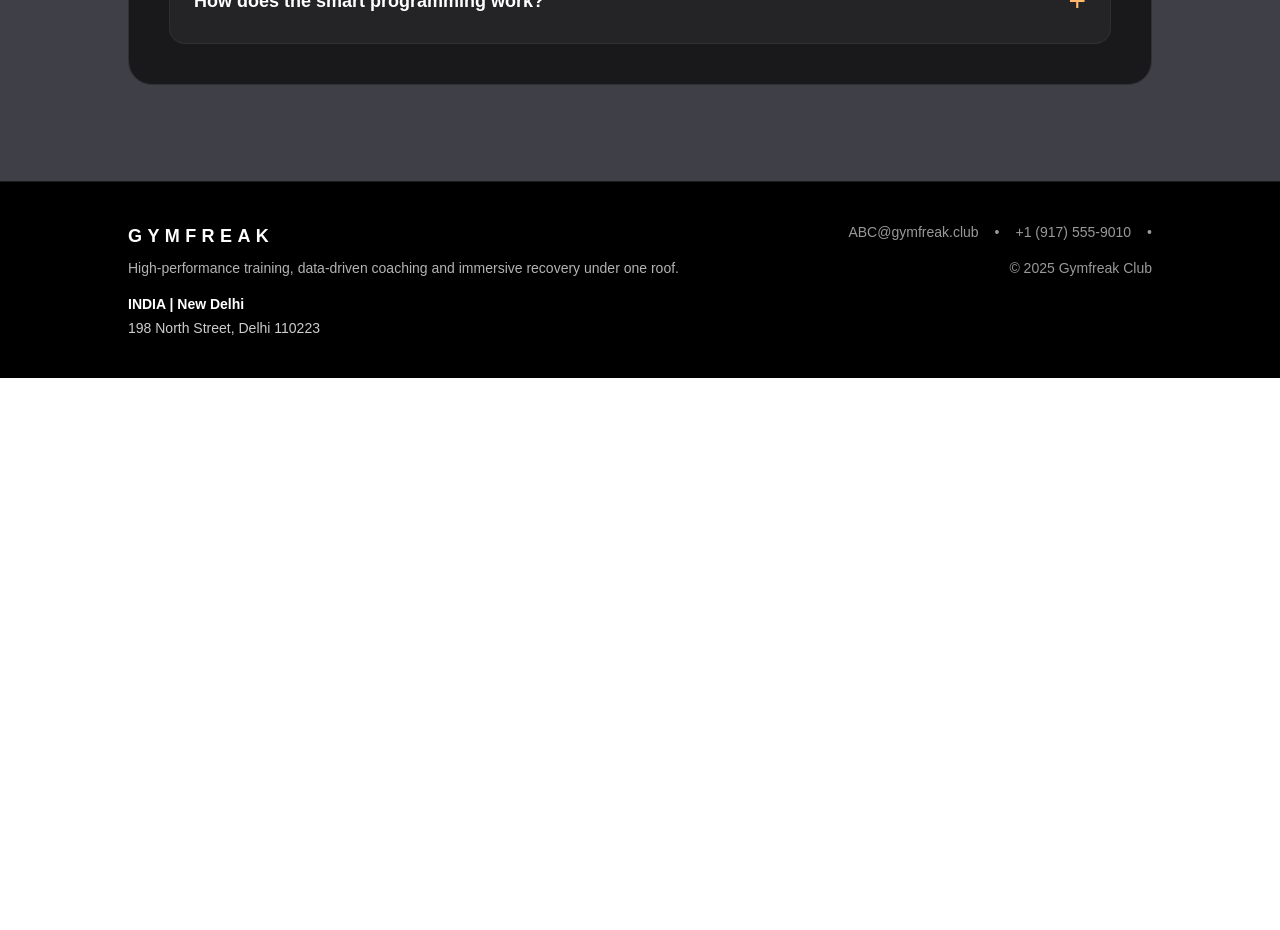
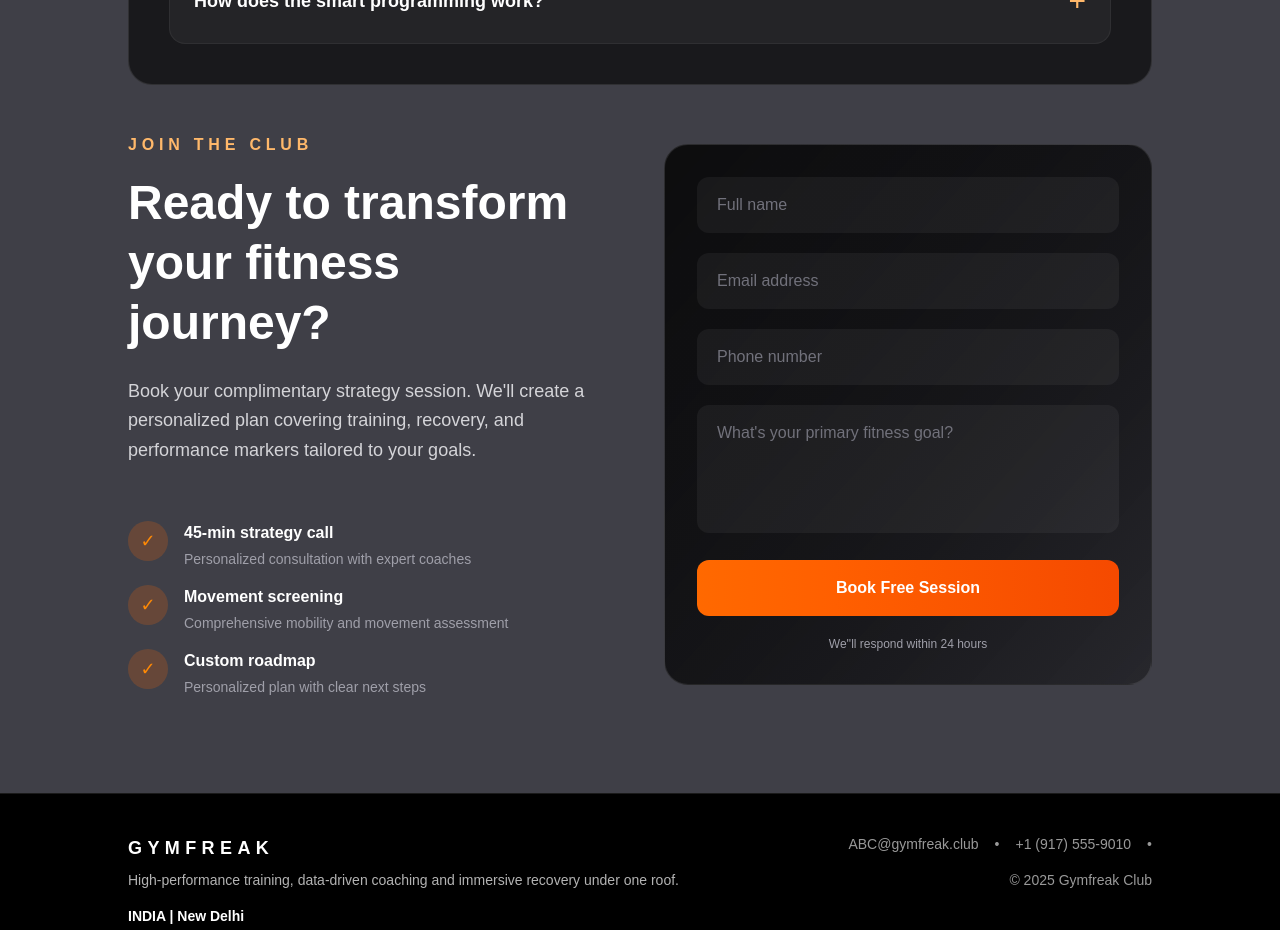
Before and after one commit to Gauravjangra2003/Gym-Management, a Next.js app: page / in a window 1280 px wide. Shown: the part 3780-4710 px from the top of the page. Before the commit the page ends 4158 px from the top, so only its background shows below. Built offline with nearby package versions, Linux system fonts and the light colour scheme.

Commit message:
Add form section

```diff
--- a/app/page.tsx
+++ b/app/page.tsx
@@ -1,6 +1,7 @@
 import Footer from "@/components/layout/Footer";
 import Header from "@/components/layout/Header";
 import Faq from "@/components/sections/Faq";
+import Form from "@/components/sections/Form";
 import GymStatics from "@/components/sections/GymStatics";
 import HeroSection from "@/components/sections/HeroSection";
 import Plans from "@/components/sections/Plans";
@@ -24,6 +25,7 @@ export default function Home() {
                   <Trainers />
                   <Reviews />
                   <Faq />
+                  <Form />
               </main>
         </div>
         <Footer />
--- /dev/null
+++ b/components/sections/Form.tsx
@@ -0,0 +1,161 @@
+'use client';
+import { useState } from 'react';
+
+const Form = () => {
+
+  const [formData, setFormData] = useState({
+    name: '',
+    email: '',
+    phone: '',
+    goal: '',
+  });
+  const [showModal, setShowModal] = useState(false);
+
+  const handleSubmit = (e) => {
+    e.preventDefault();
+    setShowModal(true);
+    setFormData({ name: '', email: '', phone: '', goal: '' });
+  };
+
+  const handleChange = (field, value) => {
+    setFormData({ ...formData, [field]: value });
+  };
+
+  return (
+    <>
+    <div className="w-full">
+        <div className="flex flex-col gap-8 lg:flex-row lg:gap-12">
+            {/* Left Side box */}
+                <div className="space-y-6 flex flex-col justify-center lg:w-1/2">
+                  <div>
+                    <p className="text-sm font-semibold uppercase tracking-[0.3em] text-orange-300 md:text-base mb-4">
+                      Join The Club
+                    </p>
+                    <h2 className="text-3xl font-bold text-white md:text-4xl lg:text-5xl mb-6 leading-tight">
+                      Ready to transform your fitness journey?
+                    </h2>
+                    <p className="text-base text-zinc-300 md:text-lg leading-relaxed mb-8">
+                      Book your complimentary strategy session. We&apos;ll create a personalized plan
+                      covering training, recovery, and performance markers tailored to your goals.
+                    </p>
+                  </div>
+
+                  <div className="space-y-4">
+                    <div className="flex items-start gap-4">
+                      <div className="flex-shrink-0 w-10 h-10 rounded-full bg-orange-500/20 flex items-center justify-center">
+                        <span className="text-orange-400 text-lg">✓</span>
+                      </div>
+                      <div>
+                        <p className="font-semibold text-white mb-1">45-min strategy call</p>
+                        <p className="text-sm text-zinc-400">Personalized consultation with expert coaches</p>
+                      </div>
+                    </div>
+                    <div className="flex items-start gap-4">
+                      <div className="flex-shrink-0 w-10 h-10 rounded-full bg-orange-500/20 flex items-center justify-center">
+                        <span className="text-orange-400 text-lg">✓</span>
+                      </div>
+                      <div>
+                        <p className="font-semibold text-white mb-1">Movement screening</p>
+                        <p className="text-sm text-zinc-400">Comprehensive mobility and movement assessment</p>
+                      </div>
+                    </div>
+                    <div className="flex items-start gap-4">
+                      <div className="flex-shrink-0 w-10 h-10 rounded-full bg-orange-500/20 flex items-center justify-center">
+                        <span className="text-orange-400 text-lg">✓</span>
+                      </div>
+                      <div>
+                        <p className="font-semibold text-white mb-1">Custom roadmap</p>
+                        <p className="text-sm text-zinc-400">Personalized plan with clear next steps</p>
+                      </div>
+                    </div>
+                  </div>
+                </div>
+
+                {/* Right Side box */}
+
+            <div className="lg:flex lg:items-center lg:w-1/2">
+            <form onSubmit={handleSubmit} className="w-full space-y-5 rounded-3xl border border-white/10 bg-gradient-to-br from-black/80 to-zinc-900/60 p-6 md:p-8">
+              <div>
+                <input
+                  type="text"
+                  value={formData.name}
+                  onChange={(e) => handleChange('name', e.target.value)}
+                  placeholder="Full name"
+                  className="w-full rounded-xl border-0 bg-white/5 px-5 py-4 text-white placeholder:text-zinc-500 outline-none focus:bg-white/10 focus:ring-2 focus:ring-orange-500/50 transition-all"
+                  />
+              </div>
+
+              <div>
+                <input
+                  type="email"
+                  value={formData.email}
+                  onChange={(e) => handleChange('email', e.target.value)}
+                  placeholder="Email address"
+                  className="w-full rounded-xl border-0 bg-white/5 px-5 py-4 text-white placeholder:text-zinc-500 outline-none focus:bg-white/10 focus:ring-2 focus:ring-orange-500/50 transition-all"
+                  />
+              </div>
+
+              <div>
+                <input
+                  type="phone"
+                  value={formData.phone}
+                  onChange={(e) => handleChange('phone', e.target.value)}
+                  placeholder="Phone number"
+                  className="w-full rounded-xl border-0 bg-white/5 px-5 py-4 text-white placeholder:text-zinc-500 outline-none focus:bg-white/10 focus:ring-2 focus:ring-orange-500/50 transition-all"
+                  />
+              </div>
+
+              <div>
+                <textarea
+                  value={formData.goal}
+                  onChange={(e) => handleChange('goal', e.target.value)}
+                  placeholder="What's your primary fitness goal?"
+                  rows="4"
+                  className="w-full rounded-xl border-0 bg-white/5 px-5 py-4 text-white placeholder:text-zinc-500 outline-none focus:bg-white/10 focus:ring-2 focus:ring-orange-500/50 transition-all resize-none"
+                  />
+              </div>
+
+              <button
+                type="submit"
+                className="w-full rounded-xl bg-gradient-to-r from-orange-500 to-orange-600 px-6 py-4 text-base font-bold text-white transition-all hover:from-orange-600 hover:to-orange-700 hover:shadow-lg hover:shadow-orange-500/50 hover:-translate-y-0.5"
+                >
+                Book Free Session
+              </button>
+
+              <p className="text-xs text-center text-zinc-400">
+                We''ll respond within 24 hours
+              </p>
+            </form>
+          </div>
+
+        </div>
+    </div>
+       {showModal && (
+        <div className="fixed inset-0 z-50 flex items-center justify-center bg-black/60 px-4 backdrop-blur-sm">
+          <div className="w-full max-w-md rounded-3xl border border-white/20 bg-gradient-to-br from-zinc-900 to-black p-8 text-center shadow-2xl">
+            <div className="w-16 h-16 mx-auto mb-4 rounded-full bg-green-500/20 flex items-center justify-center">
+              <span className="text-green-400 text-3xl">✓</span>
+            </div>
+            <p className="text-sm font-semibold uppercase tracking-[0.3em] text-orange-300 mb-2">
+              Request received
+            </p>
+            <p className="text-2xl font-bold text-white mb-6">
+              Successfully submitted!
+            </p>
+            <p className="text-sm text-zinc-400 mb-6">
+              We''ll get back to you within 24 hours to schedule your session.
+            </p>
+            <button
+              onClick={() => setShowModal(false)}
+              className="w-full rounded-xl bg-white px-6 py-3 text-sm font-semibold text-black hover:bg-orange-400 transition-colors"
+            >
+              Close
+            </button>
+          </div>
+        </div>
+      )}
+    </>
+  )
+}
+
+export default Form
```
